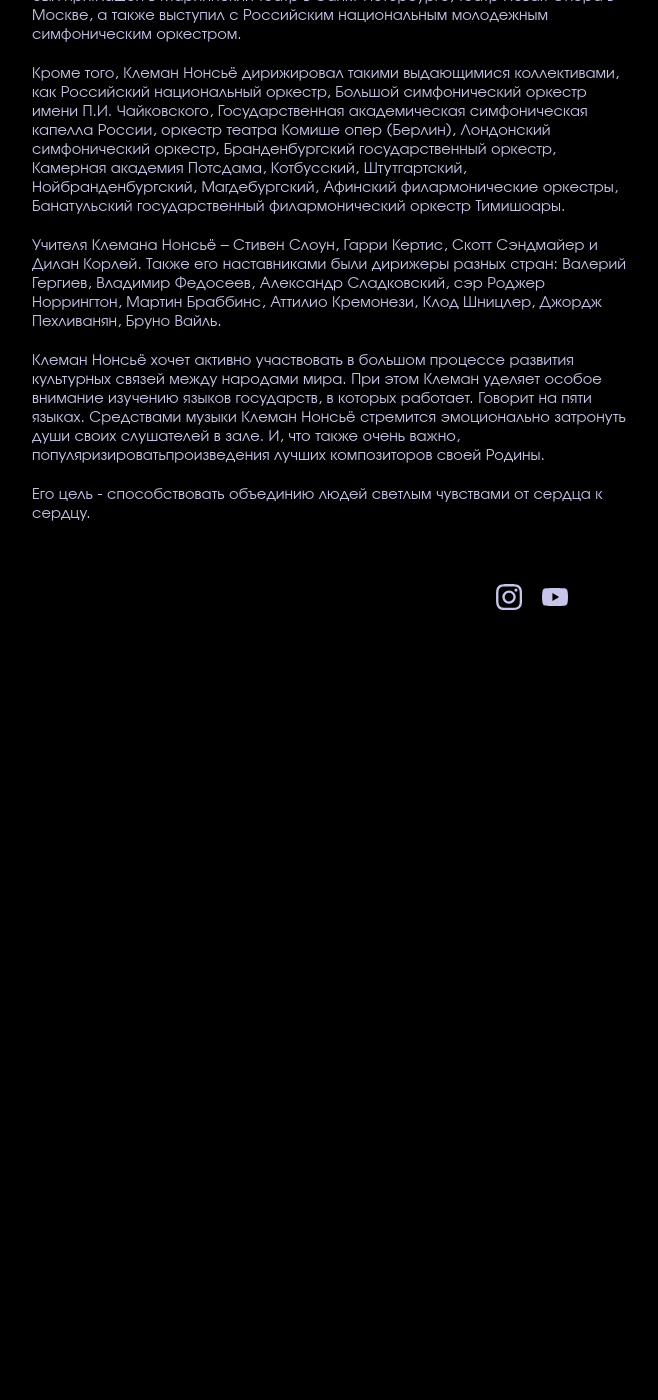
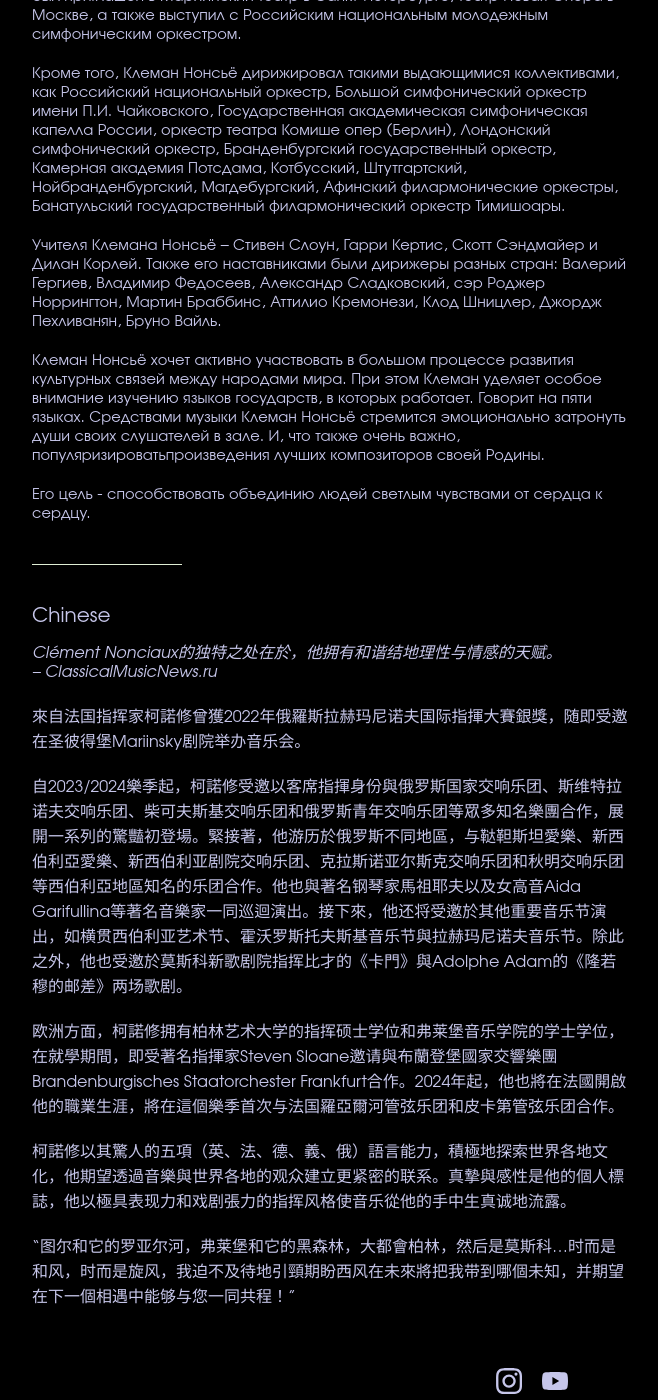
Before and after one commit to martincadoux/clementnonciaux.com, a Jekyll site: the page built from _pages/about.html, in a window 1280 px wide and 1400 px high, scrolled down 4056 px. Shown: the whole window, without its empty margins (108-766 px from the left). Built offline with Jekyll 4.4.1, drawn with Linux system fonts in a browser that asks for light colours; before the commit the page ends 4686 px from its top, so only the background shows below that.

Commit message:
Ass chinese

```diff
--- a/_data/biography.yml
+++ b/_data/biography.yml
@@ -94,3 +94,21 @@
     Клеман Нонсьё хочет активно участвовать в большом процессе развития культурных связей между народами мира. При этом Клеман уделяет особое внимание изучению языков государств, в которых работает. Говорит на пяти языках. Средствами музыки Клеман Нонсьё стремится эмоционально затронуть души своих слушателей в зале.  И, что также очень важно, популяризироватьпроизведения лучших композиторов своей Родины.
 
     Его цель - способствовать объединию людей светлым чувствами от сердца к сердцу.
+
+# CHINESE
+- tag: cn
+  language: Chinese
+  content: |-
+    > Clément Nonciaux的独特之处在於，他拥有和谐结地理性与情感的天赋。
+    >
+    > -- <cite>ClassicalMusicNews.ru</cite>
+
+    來自法国指挥家柯諾修曾獲2022年俄羅斯拉赫玛尼诺夫国际指揮大賽銀獎，随即受邀在圣彼得堡Mariinsky剧院举办音乐会。
+
+    自2023/2024樂季起，柯諾修受邀以客席指揮身份與俄罗斯国家交响乐团、斯维特拉诺夫交响乐团、柴可夫斯基交响乐团和俄罗斯青年交响乐团等眾多知名樂團合作，展開一系列的驚豔初登場。緊接著，他游历於俄罗斯不同地區，与鞑靼斯坦愛樂、新西伯利亞愛樂、新西伯利亚剧院交响乐团、克拉斯诺亚尔斯克交响乐团和秋明交响乐团等西伯利亞地區知名的乐团合作。他也與著名钢琴家馬祖耶夫以及女高音Aida Garifullina等著名音樂家一同巡迴演出。接下來，他还将受邀於其他重要音乐节演出，如横贯西伯利亚艺术节、霍沃罗斯托夫斯基音乐节與拉赫玛尼诺夫音乐节。除此之外，他也受邀於莫斯科新歌剧院指挥比才的《卡門》與Adolphe Adam的《隆若穆的邮差》两场歌剧。
+
+    欧洲方面，柯諾修拥有柏林艺术大学的指挥硕士学位和弗莱堡音乐学院的学士学位，在就學期間，即受著名指揮家Steven Sloane邀请與布蘭登堡國家交響樂團Brandenburgisches Staatorchester Frankfurt合作。2024年起，他也將在法國開啟他的職業生涯，將在這個樂季首次与法国羅亞爾河管弦乐团和皮卡第管弦乐团合作。
+
+    柯諾修以其驚人的五項（英、法、德、義、俄）語言能力，積極地探索世界各地文化，他期望透過音樂與世界各地的观众建立更紧密的联系。真摯與感性是他的個人標誌，他以極具表现力和戏剧張力的指挥风格使音乐從他的手中生真诚地流露。
+
+    “图尔和它的罗亚尔河，弗莱堡和它的黑森林，大都會柏林，然后是莫斯科…时而是和风，时而是旋风，我迫不及待地引頸期盼西风在未來將把我带到哪個未知，并期望在下一個相遇中能够与您一同共程！”
```
